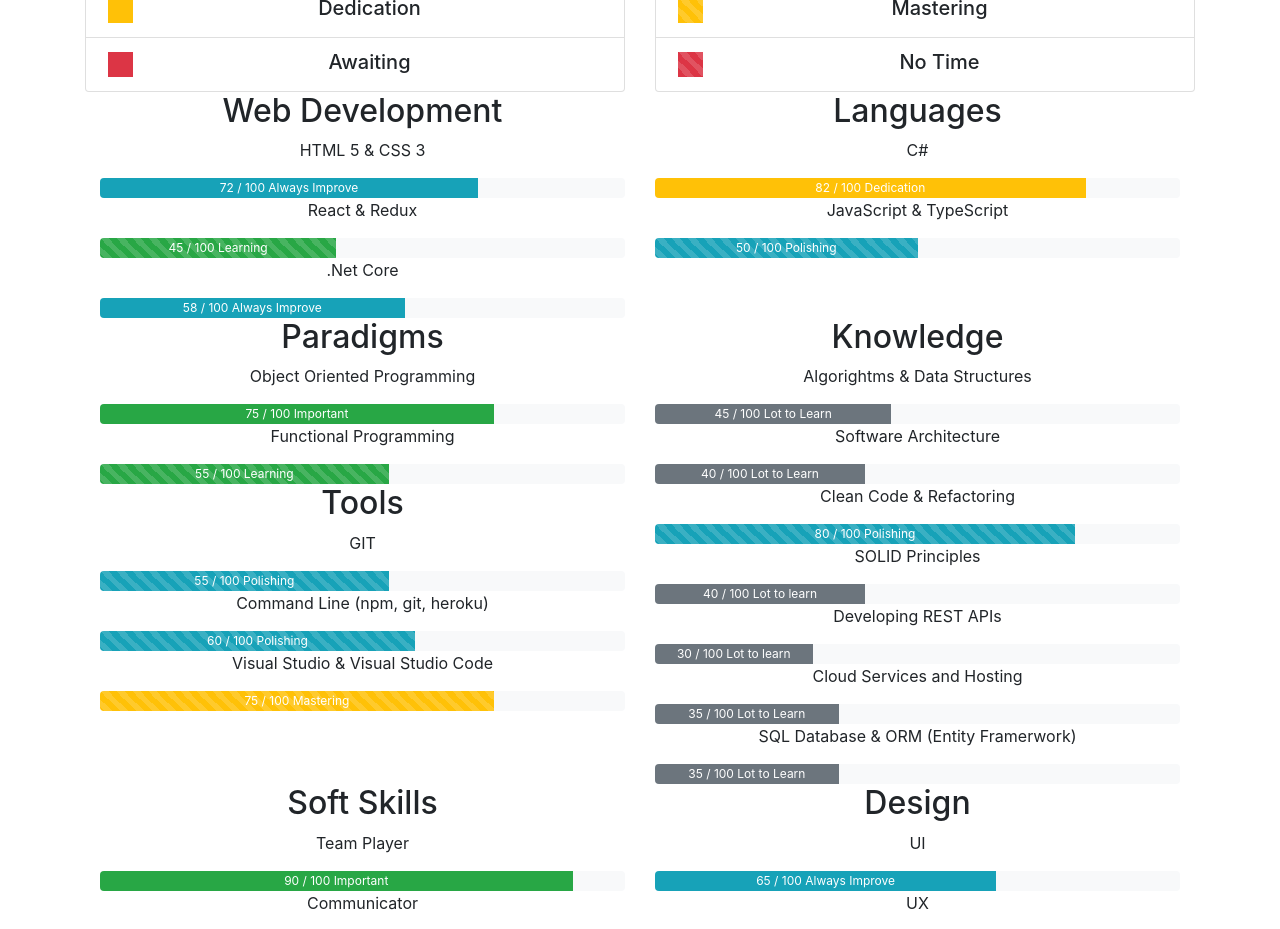
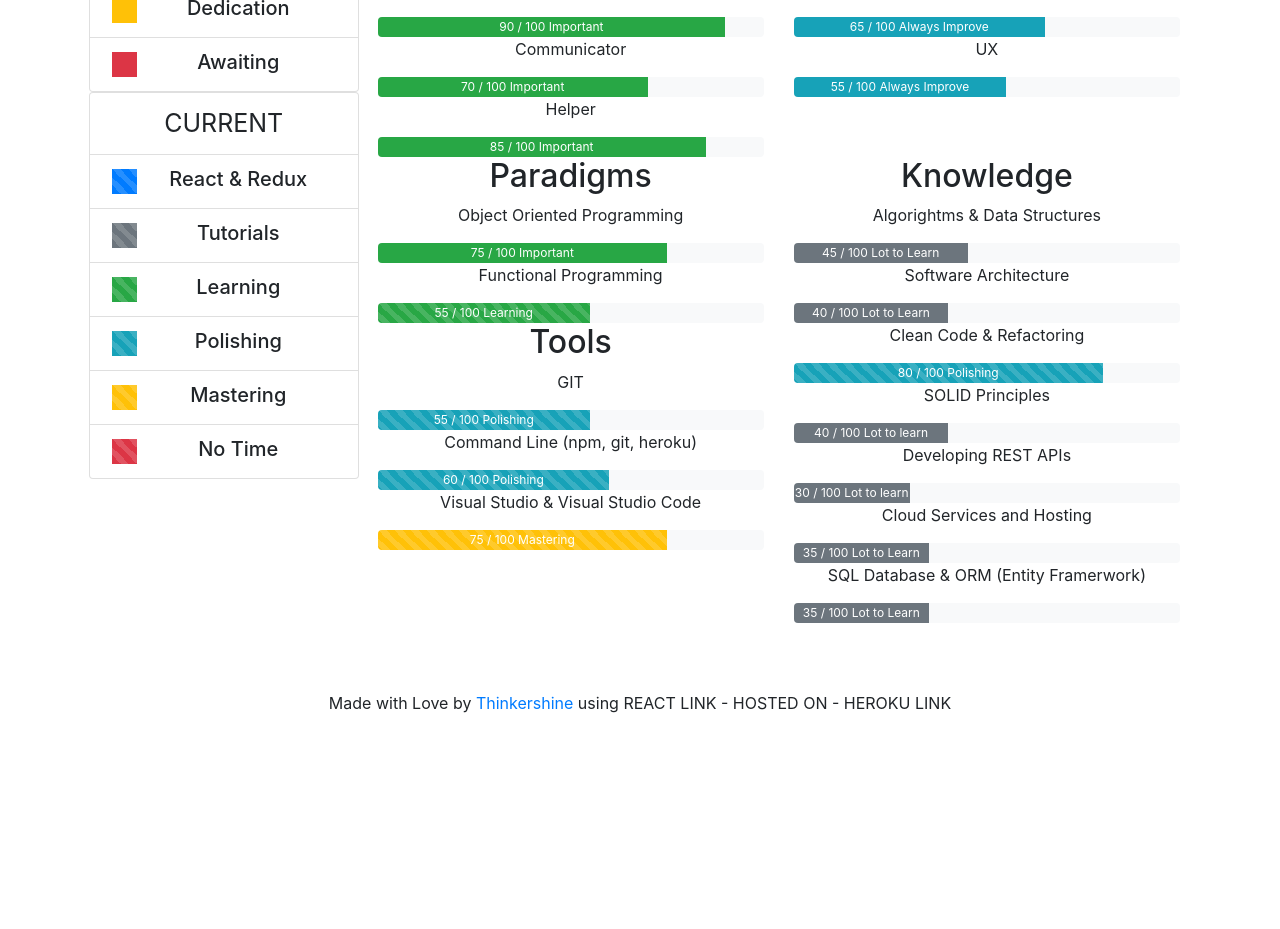
Before and after one commit to Thinkershine/Thinkershine-WebAPP, a React (Create React App) app: page /skills in a window 1280 px wide. Shown: the part 460-1389 px from the top of the page. After the commit the page ends 1193 px from the top, so only its background shows below. Built offline with nearby package versions, Linux system fonts and the light colour scheme.

Commit message:
Add Legend as Sidebar to Skills Component

```diff
--- a/src/App.css
+++ b/src/App.css
@@ -163,13 +163,13 @@
   text-shadow: 0 1px white;
 }
 
-footer {
-  background-color: #f5f5f5;
-  padding: 5px;
+.footer {
+  margin-top: 50px;
   bottom: 0;
-  height: 30px;
-  z-index: 1000;
   width: 100%;
+  height: 60px;
+  line-height: 60px;
+  z-index: 1200;
 }
 
 /**** APPEAR - On Page Load ****/
--- a/src/App.js
+++ b/src/App.js
@@ -143,7 +143,7 @@
           </div>
         </div>
 
-        <div className="container">
+        <div className="container" role="main">
           {/* FUN-PlugIns */}
           {/* - Mining ?
             - Get Gold ?  */}
@@ -173,7 +173,7 @@
           </div>
         </div>
 
-        <footer>
+        <footer className="footer">
           <p>
             Made with Love by{" "}
             <a href="https://thinkershine.herokuapp.com">Thinkershine</a> using
--- a/src/components/skills.jsx
+++ b/src/components/skills.jsx
@@ -3,12 +3,15 @@
 
 class Skills extends Component {
   state = {};
+
   render() {
     return (
       <div id="skills">
         <h1>Skills</h1>
+        <div className="container-fluid">
           <div className="row">
-          <div className="col">
+            <div className="col-sm-3 px-1">
+              <div className="sticky-top flex-grow-1">
                 <ul className="list-group">
                   <li className="list-group-item">
                     <span style={{ fontSize: 25 }}>LEGEND</span>
@@ -16,21 +19,36 @@
                   <li className="list-group-item">
                     <div
                       className="bg-primary"
-                  style={{ width: 25, height: 25, float: "left", margin: 2 }}
+                      style={{
+                        width: 25,
+                        height: 25,
+                        float: "left",
+                        margin: 2
+                      }}
                     />
                     <h5 className="mb-1">Main Interest</h5>
                   </li>
                   <li className="list-group-item">
                     <div
                       className="bg-secondary"
-                  style={{ width: 25, height: 25, float: "left", margin: 2 }}
+                      style={{
+                        width: 25,
+                        height: 25,
+                        float: "left",
+                        margin: 2
+                      }}
                     />
                     <h5 className="mb-1">Lot to Learn</h5>
                   </li>
                   <li className="list-group-item">
                     <div
                       className="bg-success"
-                  style={{ width: 25, height: 25, float: "left", margin: 2 }}
+                      style={{
+                        width: 25,
+                        height: 25,
+                        float: "left",
+                        margin: 2
+                      }}
                     />
                     <h5 className="mb-1">Important</h5>
                   </li>
@@ -38,27 +56,41 @@
                   <li className="list-group-item">
                     <div
                       className="bg-info"
-                  style={{ width: 25, height: 25, float: "left", margin: 2 }}
+                      style={{
+                        width: 25,
+                        height: 25,
+                        float: "left",
+                        margin: 2
+                      }}
                     />
                     <h5 className="mb-1">Always Improve</h5>
                   </li>
                   <li className="list-group-item">
                     <div
                       className="bg-warning"
-                  style={{ width: 25, height: 25, float: "left", margin: 2 }}
+                      style={{
+                        width: 25,
+                        height: 25,
+                        float: "left",
+                        margin: 2
+                      }}
                     />
                     <h5 className="mb-1">Dedication</h5>
                   </li>
                   <li className="list-group-item">
                     <div
                       className="bg-danger"
-                  style={{ width: 25, height: 25, float: "left", margin: 2 }}
+                      style={{
+                        width: 25,
+                        height: 25,
+                        float: "left",
+                        margin: 2
+                      }}
                     />
                     <h5 className="mb-1">Awaiting</h5>
                   </li>
                 </ul>
-          </div>
-          <div className="col">
+
                 <ul className="list-group">
                   <li className="list-group-item">
                     <span style={{ fontSize: 25 }}> CURRENT</span>
@@ -66,7 +98,12 @@
                   <li className="list-group-item">
                     <div
                       className="progress-bar progress-bar-striped progress-bar-animated bg-primary"
-                  style={{ width: 25, height: 25, float: "left", margin: 2 }}
+                      style={{
+                        width: 25,
+                        height: 25,
+                        float: "left",
+                        margin: 2
+                      }}
                     />
                     <div className="justify-content-between">
                       <h5 className="mb-1">React & Redux</h5>
@@ -75,7 +112,12 @@
                   <li className="list-group-item">
                     <div
                       className="progress-bar progress-bar-striped progress-bar-animated bg-secondary"
-                  style={{ width: 25, height: 25, float: "left", margin: 2 }}
+                      style={{
+                        width: 25,
+                        height: 25,
+                        float: "left",
+                        margin: 2
+                      }}
                     />
                     <div className="justify-content-between">
                       <h5 className="mb-1">Tutorials</h5>
@@ -85,7 +127,12 @@
                     {" "}
                     <div
                       className="progress-bar progress-bar-striped progress-bar-animated bg-success"
-                  style={{ width: 25, height: 25, float: "left", margin: 2 }}
+                      style={{
+                        width: 25,
+                        height: 25,
+                        float: "left",
+                        margin: 2
+                      }}
                     />
                     <div className="justify-content-between">
                       <h5 className="mb-1">Learning</h5>
@@ -95,7 +142,12 @@
                   <li className="list-group-item">
                     <div
                       className="progress-bar progress-bar-striped progress-bar-animated bg-info"
-                  style={{ width: 25, height: 25, float: "left", margin: 2 }}
+                      style={{
+                        width: 25,
+                        height: 25,
+                        float: "left",
+                        margin: 2
+                      }}
                     />
                     <div className="justify-content-between">
                       <h5 className="mb-1">Polishing</h5>
@@ -104,7 +156,12 @@
                   <li className="list-group-item">
                     <div
                       className="progress-bar progress-bar-striped progress-bar-animated bg-warning"
-                  style={{ width: 25, height: 25, float: "left", margin: 2 }}
+                      style={{
+                        width: 25,
+                        height: 25,
+                        float: "left",
+                        margin: 2
+                      }}
                     />
                     <div className="justify-content-between">
                       <h5 className="mb-1">Mastering</h5>
@@ -113,7 +170,12 @@
                   <li className="list-group-item">
                     <div
                       className="progress-bar progress-bar-striped progress-bar-animated bg-danger"
-                  style={{ width: 25, height: 25, float: "left", margin: 2 }}
+                      style={{
+                        width: 25,
+                        height: 25,
+                        float: "left",
+                        margin: 2
+                      }}
                     />
                     <div className="justify-content-between">
                       <h5 className="mb-1">No Time</h5>
@@ -122,7 +184,8 @@
                 </ul>
               </div>
             </div>
-        <div className="container">
+
+            <div className="col col-sm">
               <div className="row">
                 <div className="col">
                   <h2>Web Development</h2>
@@ -179,6 +242,59 @@
                     bgColor={"light"}
                     isAnimated={true}
                     isStriped={true}
+                  />
+                </div>
+              </div>
+              <div className="row">
+                <div className="col">
+                  <h2>Soft Skills</h2>
+                  <ProgressBar
+                    title="Team Player"
+                    levelToDisplay={""}
+                    percentageOfCompletion={90}
+                    currentValue={90}
+                    maxValue={100 + " Important"}
+                    badge={"success"}
+                    bgColor={"light"}
+                  />
+                  <ProgressBar
+                    title="Communicator"
+                    levelToDisplay={""}
+                    percentageOfCompletion={70}
+                    currentValue={70}
+                    maxValue={100 + " Important"}
+                    badge={"success"}
+                    bgColor={"light"}
+                  />
+                  <ProgressBar
+                    title="Helper"
+                    levelToDisplay={""}
+                    percentageOfCompletion={85}
+                    currentValue={85}
+                    maxValue={100 + " Important"}
+                    badge={"success"}
+                    bgColor={"light"}
+                  />
+                </div>
+                <div className="col">
+                  <h2>Design</h2>
+                  <ProgressBar
+                    title="UI"
+                    levelToDisplay={""}
+                    percentageOfCompletion={65}
+                    currentValue={65}
+                    maxValue={100 + " Always Improve"}
+                    badge={"info"}
+                    bgColor={"light"}
+                  />
+                  <ProgressBar
+                    title="UX"
+                    levelToDisplay={""}
+                    percentageOfCompletion={55}
+                    currentValue={55}
+                    maxValue={100 + " Always Improve"}
+                    badge={"info"}
+                    bgColor={"light"}
                   />
                 </div>
               </div>
@@ -310,58 +426,6 @@
                   />
                 </div>
               </div>
-
-          <div className="row">
-            <div className="col">
-              <h2>Soft Skills</h2>
-              <ProgressBar
-                title="Team Player"
-                levelToDisplay={""}
-                percentageOfCompletion={90}
-                currentValue={90}
-                maxValue={100 + " Important"}
-                badge={"success"}
-                bgColor={"light"}
-              />
-              <ProgressBar
-                title="Communicator"
-                levelToDisplay={""}
-                percentageOfCompletion={70}
-                currentValue={70}
-                maxValue={100 + " Important"}
-                badge={"success"}
-                bgColor={"light"}
-              />
-              <ProgressBar
-                title="Helper"
-                levelToDisplay={""}
-                percentageOfCompletion={85}
-                currentValue={85}
-                maxValue={100 + " Important"}
-                badge={"success"}
-                bgColor={"light"}
-              />
-            </div>
-            <div className="col">
-              <h2>Design</h2>
-              <ProgressBar
-                title="UI"
-                levelToDisplay={""}
-                percentageOfCompletion={65}
-                currentValue={65}
-                maxValue={100 + " Always Improve"}
-                badge={"info"}
-                bgColor={"light"}
-              />
-              <ProgressBar
-                title="UX"
-                levelToDisplay={""}
-                percentageOfCompletion={55}
-                currentValue={55}
-                maxValue={100 + " Always Improve"}
-                badge={"info"}
-                bgColor={"light"}
-              />
             </div>
           </div>
         </div>
```
Lines whose indentation alone changed are shown as unchanged.
